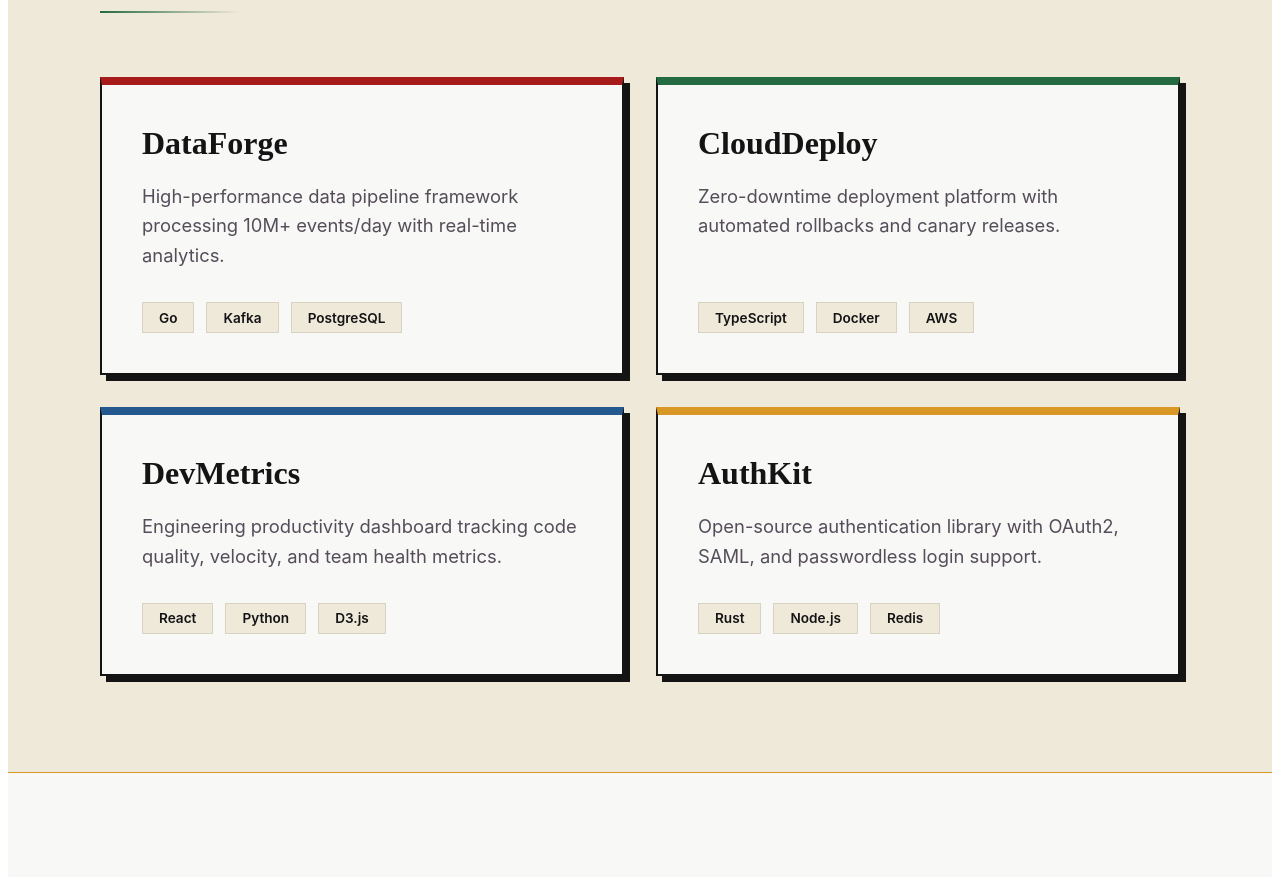
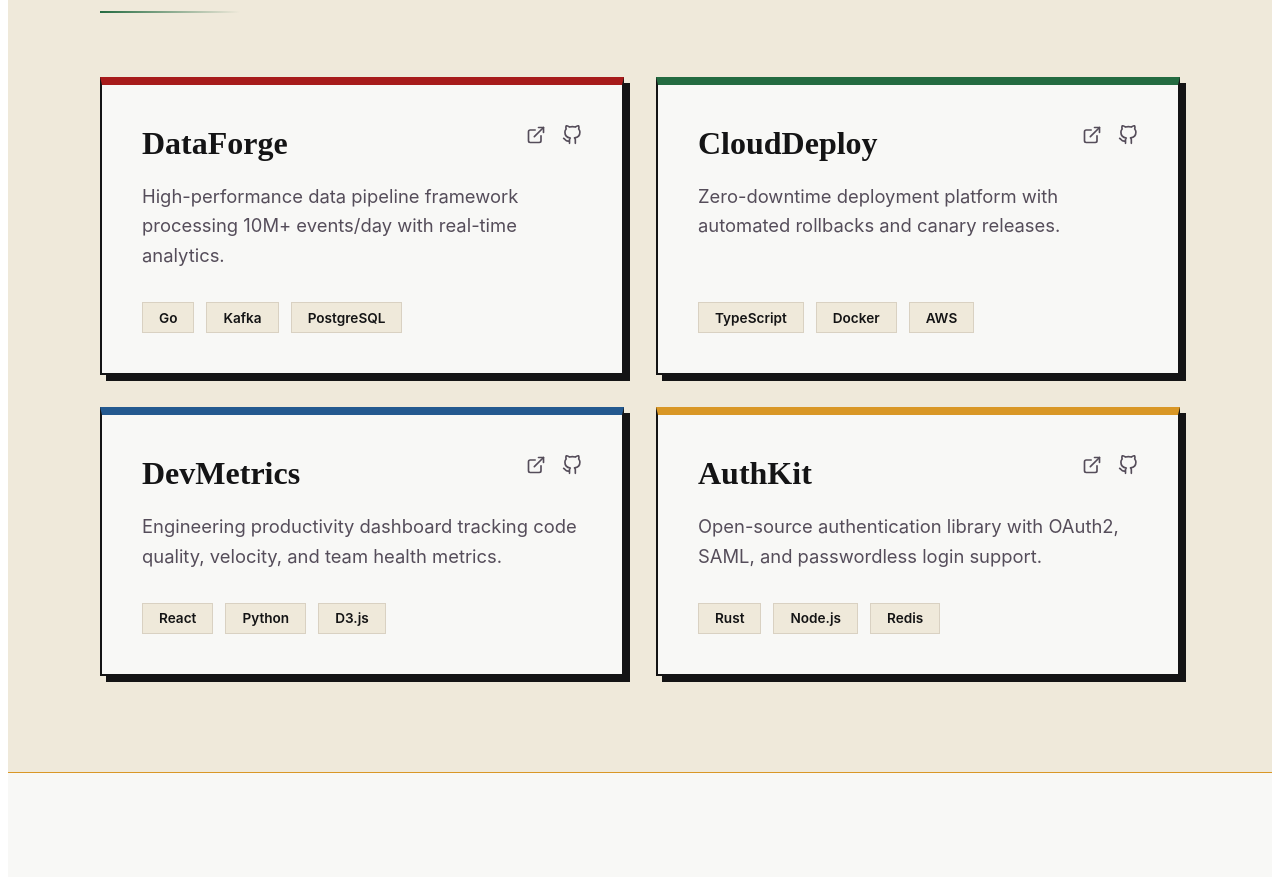
Before and after one commit to maritzbuchholz/portfolio, a React (Vite) app: page / in a window 1280 px wide. Shown: the part 2580-3457 px from the top of the page. Built offline with nearby package versions, Linux system fonts and the light colour scheme.

Commit message:
projects icon

```diff
--- a/src/Components/Featured/Featured.jsx
+++ b/src/Components/Featured/Featured.jsx
@@ -9,8 +9,8 @@
         <div className="featured__card-header">
             <h3 className="featured__card-title">{title}</h3>
             <div className="featured__card-links">
-                {githubLink && <a href={githubLink} target="_blank" rel="noreferrer"><img src={site} alt="site icon" /></a>}
-                {externalLink && <a href={externalLink} target="_blank" rel="noreferrer"><img src={git} alt="git icon" /></a>}
+                {githubLink && <a href={githubLink} target="_blank" rel="noreferrer"><img src={site} alt="site icon" className="featured__card-icon" /></a>}
+                {externalLink && <a href={externalLink} target="_blank" rel="noreferrer"><img src={git} alt="git icon" className="featured__card-icon" /></a>}
             </div>
         </div>
         <p className="featured__card-description">{description}</p>
--- a/src/Components/Featured/Featured.scss
+++ b/src/Components/Featured/Featured.scss
@@ -87,13 +87,18 @@
             gap: 1rem;
 
             a {
-                color: $text-muted;
-                transition: color 0.2s;
+                transition: opacity 0.2s;
 
                 &:hover {
-                    color: $text-dark;
+                    opacity: 0.7;
                 }
             }
+        }
+
+        &-icon {
+            width: 20px;
+            height: 20px;
+            display: block;
         }
 
         &-description {
```
